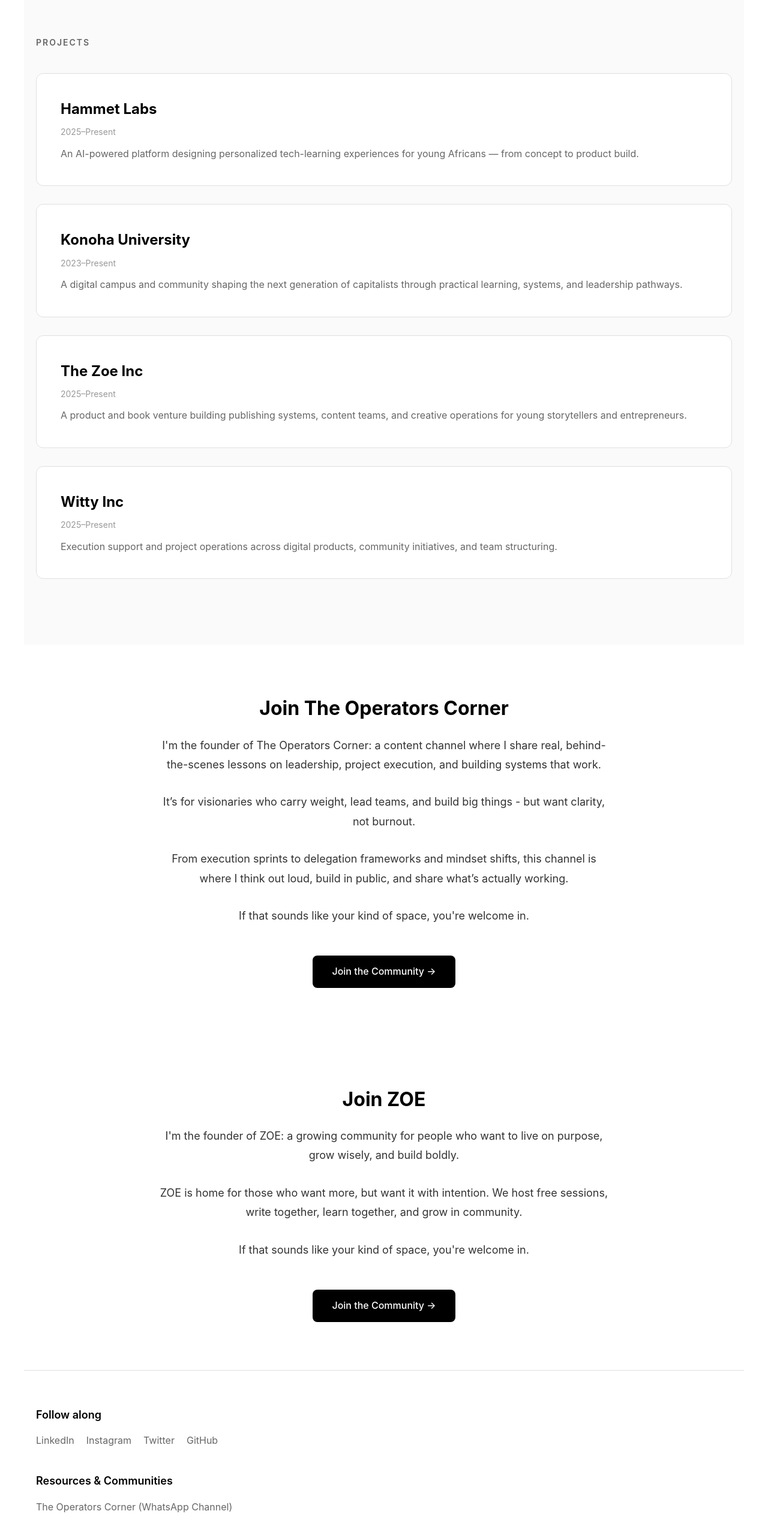
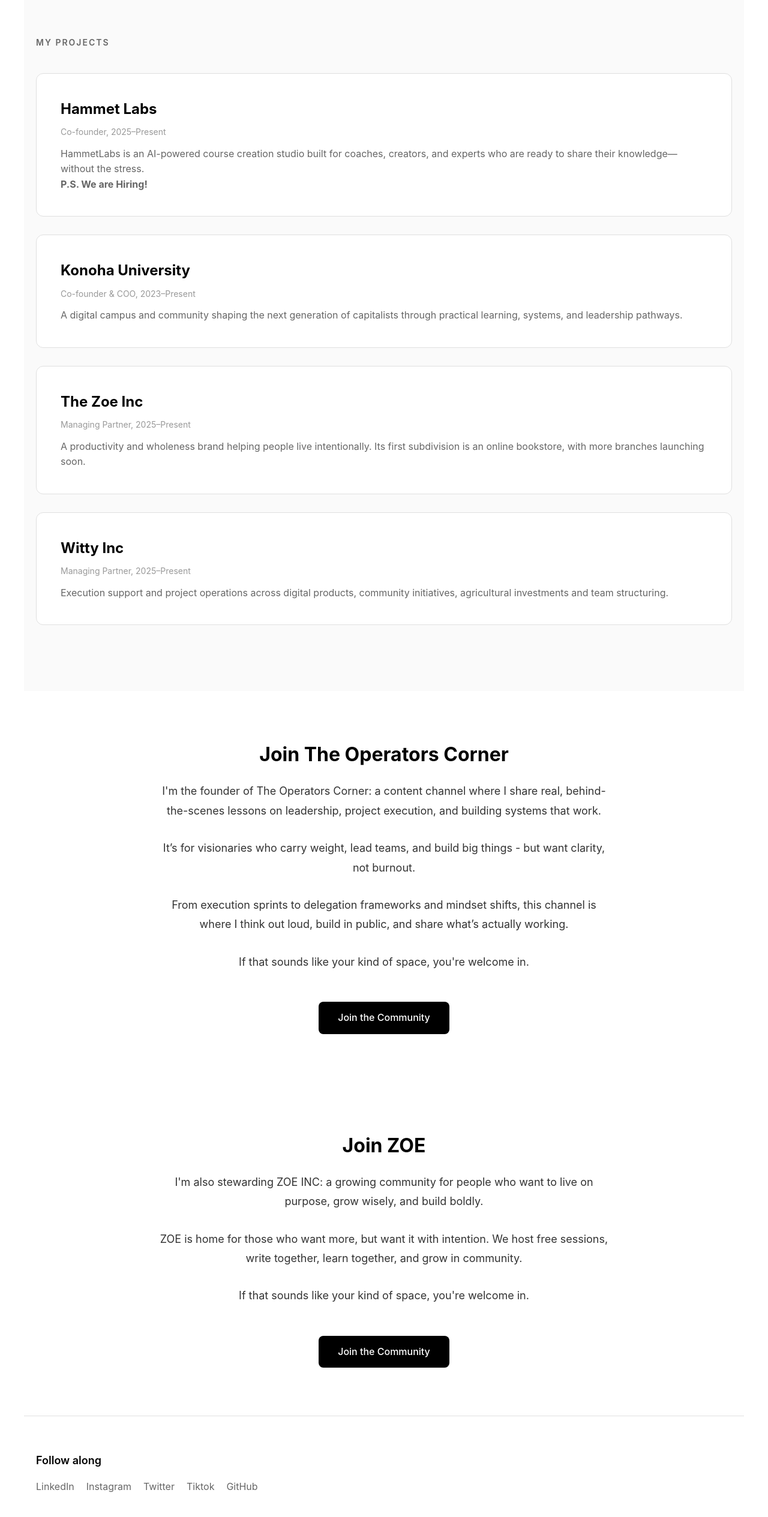
Before and after one commit to Chiagoziem-Angel/angelsimcha, a plain HTML site: page index.html in a window 1280 px wide. Shown: the part 1432-3961 px from the top of the page at 60% size. Drawn offline with Linux system fonts and the light colour scheme.

Commit message:
Some finishing touches for now

```diff
--- a/index.html
+++ b/index.html
@@ -179,6 +179,15 @@
             line-height: 1.6;
         }
 
+        .project-item a {
+            color:inherit;
+            text-decoration: none;
+        }
+
+        .project-item a:hover {
+            text-decoration: underline; /* or leave blank*/
+        }
+
         /* === ZOE COMMUNITY SECTION === */
         .zoe-section {
             padding: 80px 20px;
@@ -337,30 +346,37 @@
 
     <!-- PROJECTS SECTION -->
     <section class="projects">
-        <h2 class="section-title">Projects</h2>
+        <h2 class="section-title">My Projects</h2>
 
         <div class="project-item">
-            <h3>Hammet Labs</h3>
-            <div class="project-year">2025–Present</div>
-            <p>An AI-powered platform designing personalized tech-learning experiences for young Africans — from concept to product build.</p>
+            <h3>
+                <a href= "https://Instagram.com/hammetlabs" target="_blank">Hammet Labs</a>
+            </h3>
+            <div class="project-year">Co-founder, 2025–Present</div>
+            <p>HammetLabs is an AI-powered course creation studio built for coaches, creators, and experts who are ready to share their knowledge—without the stress.</p>
+            <p><b>P.S. We are <a href="https://blog.hammetlabs.com/dev" target="_blank">Hiring!</a></b></p>
         </div>
 
         <div class="project-item">
-            <h3>Konoha University</h3>
-            <div class="project-year">2023–Present</div>
+            <h3>
+                <a href= "https://x.com/konohahq" target = "_blank">Konoha University</a>
+            </h3>
+            <div class="project-year">Co-founder & COO, 2023–Present</div>
             <p>A digital campus and community shaping the next generation of capitalists through practical learning, systems, and leadership pathways.</p>
-        </div>
+            </div>
 
         <div class="project-item">
-            <h3>The Zoe Inc</h3>
-            <div class="project-year">2025–Present</div>
-            <p>A product and book venture building publishing systems, content teams, and creative operations for young storytellers and entrepreneurs.</p>
+            <h3>
+                <a href= "https://instagram.com/thezoeinc" target = "_blank">The Zoe Inc</a>
+            </h3>
+            <div class="project-year">Managing Partner, 2025–Present</div>
+            <p>A productivity and wholeness brand helping people live intentionally. Its first subdivision is an online bookstore, with more branches launching soon.</p>
         </div>
 
         <div class="project-item">
             <h3>Witty Inc</h3>
-            <div class="project-year">2025–Present</div>
-            <p>Execution support and project operations across digital products, community initiatives, and team structuring.</p>
+            <div class="project-year">Managing Partner, 2025–Present</div>
+            <p>Execution support and project operations across digital products, community initiatives, agricultural investments and team structuring.</p>
         </div>
     </section>
 
@@ -371,16 +387,16 @@
         <p>It’s for visionaries who carry weight, lead teams, and build big things - but want clarity, not burnout.</p>
         <p>From execution sprints to delegation frameworks and mindset shifts, this channel is where I think out loud, build in public, and share what’s actually working.</p>
         <p>If that sounds like your kind of space, you're welcome in.</p>
-        <a href="https://whatsapp.com/channel/0029Vb6EjozDp2Q3jPYFgu0X" target="_blank" class="zoe-button">Join the Community →</a>
+        <a href="https://whatsapp.com/channel/0029Vb6EjozDp2Q3jPYFgu0X" target="_blank" class="zoe-button">Join the Community</a>
     </section>
 
     <!-- ZOE COMMUNITY SECTION -->
     <section class="zoe-section">
         <h2>Join ZOE</h2>
-        <p>I'm the founder of ZOE: a growing community for people who want to live on purpose, grow wisely, and build boldly.</p>
+        <p>I'm also stewarding ZOE INC: a growing community for people who want to live on purpose, grow wisely, and build boldly.</p>
         <p>ZOE is home for those who want more, but want it with intention. We host free sessions, write together, learn together, and grow in community.</p>
         <p>If that sounds like your kind of space, you're welcome in.</p>
-        <a href="https://t.me/ZoeAbode" target="_blank" class="zoe-button">Join the Community →</a>
+        <a href="https://t.me/ZoeAbode" target="_blank" class="zoe-button">Join the Community</a>
     </section>
 
     <!-- FOOTER -->
@@ -391,6 +407,7 @@
                 <a href="https://linkedin.com/in/angel-simcha" target="_blank">LinkedIn</a>
                 <a href="https://instagram.com/theangelsimcha" target="_blank">Instagram</a>
                 <a href="https://x.com/theangelsimcha" target="_blank">Twitter</a>
+                <a href="https://www.tiktok.com/@theangelsimcha?_t=ZS-90ZyGemHzyT&_r=1" target="_blank">Tiktok</a>
                 <a href="https://github.com/Chiagoziem-Angel" target="_blank">GitHub</a>
             </div>
         </div>
@@ -399,9 +416,9 @@
             <h3 class="footer-title">Resources & Communities</h3>
             <div class="footer-links">
                 <a href="https://whatsapp.com/channel/0029Vb6EjozDp2Q3jPYFgu0X" target="_blank">The Operators Corner (WhatsApp Channel)</a>
-                <a href="https://selar.com/m/angelsimcha" target="_blank">Store</a>
-                <a href="https://wa.me/c/2348165649262" target="_blank">Bookstore</a>
-                <a href="https://t.me/ZoeAbode" target="_blank">ZOE Community</a>
+                <a href="https://selar.com/m/angelsimcha" target="_blank">My Little Store</a>
+                <a href="https://wa.me/c/2348165649262" target="_blank">The Zoe Bookstore</a>
+                <a href="https://t.me/ZoeAbode" target="_blank">The ZOE Community</a>
             </div>
         </div>
 
```
